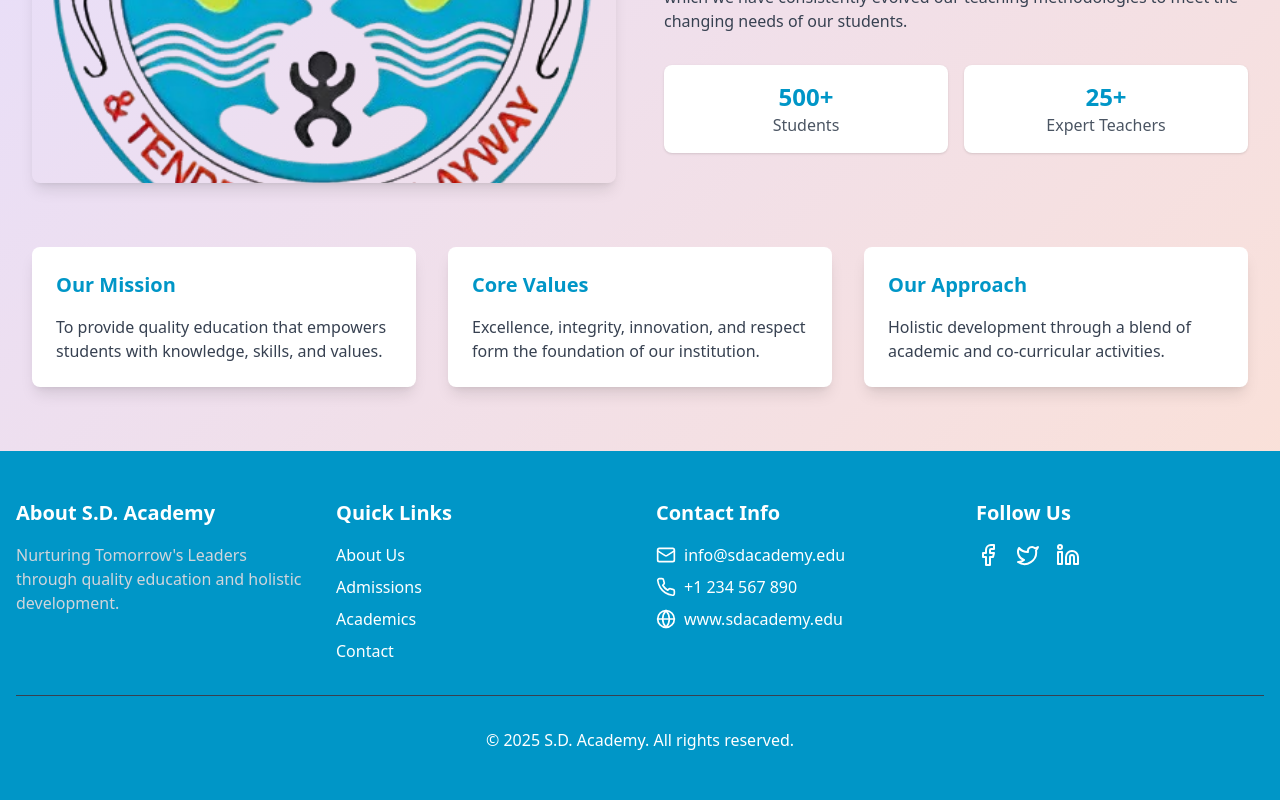
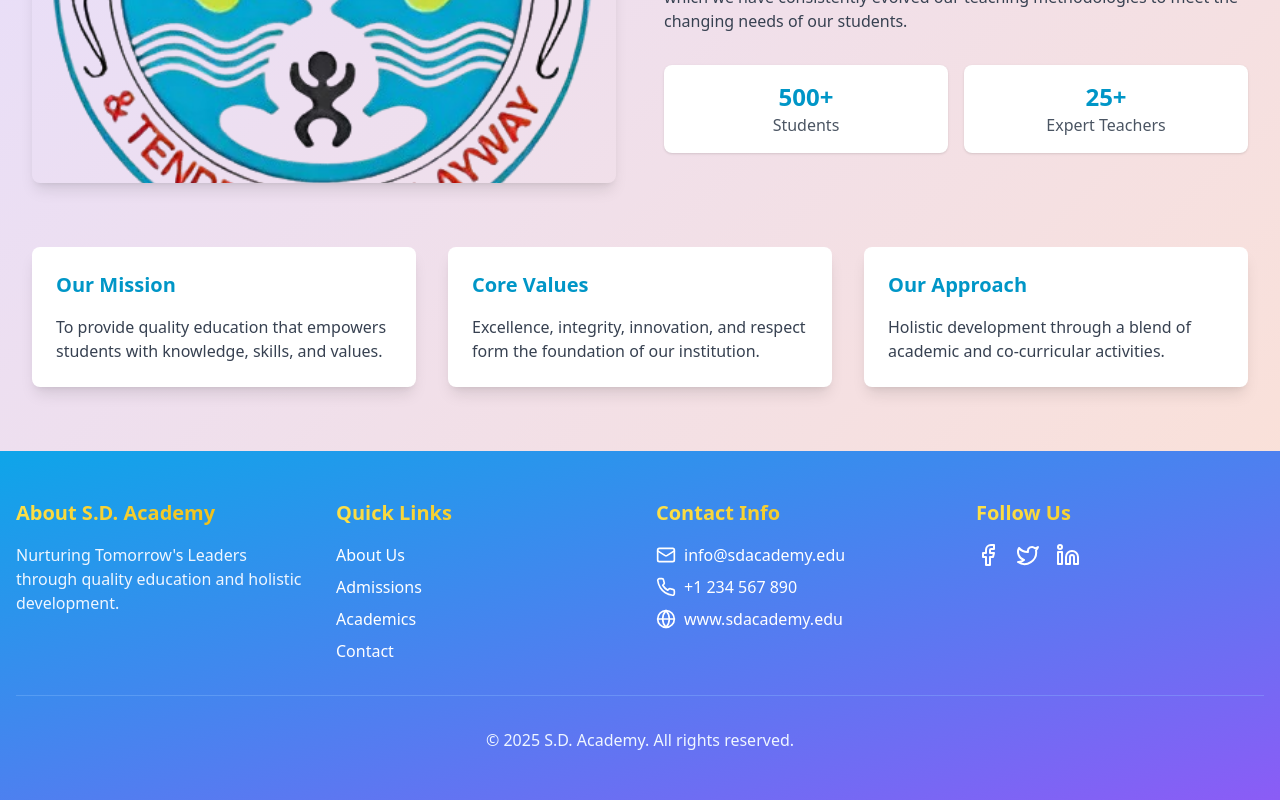
Before and after one commit to Web3Brothers-ai/sd-acadmey, a React (Vite) app: page /about in a window 1280 px wide. Shown: the part 425-1225 px from the top of the page. Built offline with nearby package versions, Linux system fonts and the light colour scheme.

Commit message:
Improve website styling
Updated styling across the website to incorporate more vibrant colors and visually appealing headings.  Changes affect the footer and various sections.

```diff
--- a/src/components/Footer.tsx
+++ b/src/components/Footer.tsx
@@ -1,39 +1,40 @@
+
 import { Mail, Phone, Globe, Facebook, Twitter, Linkedin } from 'lucide-react';
 
 export const Footer = () => {
   return (
-    <footer className="bg-sdblue text-white">
+    <footer className="bg-gradient-to-br from-[#0EA5E9] to-[#8B5CF6] text-white">
       <div className="container mx-auto px-4 py-12">
         <div className="grid grid-cols-1 md:grid-cols-2 lg:grid-cols-4 gap-8">
           <div className="space-y-4">
-            <h3 className="text-xl font-bold mb-4">About S.D. Academy</h3>
-            <p className="text-gray-300">
+            <h3 className="text-xl font-bold mb-4 bg-gradient-to-r from-yellow-300 to-yellow-500 bg-clip-text text-transparent">About S.D. Academy</h3>
+            <p className="text-blue-50">
               Nurturing Tomorrow's Leaders through quality education and holistic development.
             </p>
           </div>
 
           <div className="space-y-4">
-            <h3 className="text-xl font-bold mb-4">Quick Links</h3>
+            <h3 className="text-xl font-bold mb-4 bg-gradient-to-r from-yellow-300 to-yellow-500 bg-clip-text text-transparent">Quick Links</h3>
             <ul className="space-y-2">
-              <li><a href="#" className="hover:text-sdgold transition-colors">About Us</a></li>
-              <li><a href="#" className="hover:text-sdgold transition-colors">Admissions</a></li>
-              <li><a href="#" className="hover:text-sdgold transition-colors">Academics</a></li>
-              <li><a href="#" className="hover:text-sdgold transition-colors">Contact</a></li>
+              <li><a href="#" className="hover:text-yellow-300 transition-colors">About Us</a></li>
+              <li><a href="#" className="hover:text-yellow-300 transition-colors">Admissions</a></li>
+              <li><a href="#" className="hover:text-yellow-300 transition-colors">Academics</a></li>
+              <li><a href="#" className="hover:text-yellow-300 transition-colors">Contact</a></li>
             </ul>
           </div>
 
           <div className="space-y-4">
-            <h3 className="text-xl font-bold mb-4">Contact Info</h3>
+            <h3 className="text-xl font-bold mb-4 bg-gradient-to-r from-yellow-300 to-yellow-500 bg-clip-text text-transparent">Contact Info</h3>
             <div className="space-y-2">
-              <p className="flex items-center gap-2">
+              <p className="flex items-center gap-2 hover:text-yellow-300 transition-colors">
                 <Mail className="w-5 h-5" />
                 info@sdacademy.edu
               </p>
-              <p className="flex items-center gap-2">
+              <p className="flex items-center gap-2 hover:text-yellow-300 transition-colors">
                 <Phone className="w-5 h-5" />
                 +1 234 567 890
               </p>
-              <p className="flex items-center gap-2">
+              <p className="flex items-center gap-2 hover:text-yellow-300 transition-colors">
                 <Globe className="w-5 h-5" />
                 www.sdacademy.edu
               </p>
@@ -41,23 +42,23 @@ export const Footer = () => {
           </div>
 
           <div className="space-y-4">
-            <h3 className="text-xl font-bold mb-4">Follow Us</h3>
+            <h3 className="text-xl font-bold mb-4 bg-gradient-to-r from-yellow-300 to-yellow-500 bg-clip-text text-transparent">Follow Us</h3>
             <div className="flex space-x-4">
-              <a href="#" className="hover:text-sdgold transition-colors">
+              <a href="#" className="hover:text-yellow-300 transition-colors transform hover:scale-110">
                 <Facebook className="w-6 h-6" />
               </a>
-              <a href="#" className="hover:text-sdgold transition-colors">
+              <a href="#" className="hover:text-yellow-300 transition-colors transform hover:scale-110">
                 <Twitter className="w-6 h-6" />
               </a>
-              <a href="#" className="hover:text-sdgold transition-colors">
+              <a href="#" className="hover:text-yellow-300 transition-colors transform hover:scale-110">
                 <Linkedin className="w-6 h-6" />
               </a>
             </div>
           </div>
         </div>
 
-        <div className="border-t border-gray-700 mt-8 pt-8 text-center">
-          <p>&copy; {new Date().getFullYear()} S.D. Academy. All rights reserved.</p>
+        <div className="border-t border-blue-300/30 mt-8 pt-8 text-center">
+          <p className="text-blue-50">&copy; {new Date().getFullYear()} S.D. Academy. All rights reserved.</p>
         </div>
       </div>
     </footer>
--- a/src/components/Hero.tsx
+++ b/src/components/Hero.tsx
@@ -68,9 +68,9 @@ export const Hero = () => {
             }`}
           >
             <h1 className="text-6xl md:text-7xl font-bold text-white mb-4 tracking-wider drop-shadow-2xl">
-              <span className="inline-block hover:scale-110 transition-transform duration-300 animate-text-shimmer bg-gradient-to-r from-yellow-300 to-yellow-500 bg-clip-text text-transparent">S.</span>
-              <span className="inline-block hover:scale-110 transition-transform duration-300 animate-text-shimmer bg-gradient-to-r from-yellow-300 to-yellow-500 bg-clip-text text-transparent ml-2">D.</span>
-              <span className="inline-block hover:scale-110 transition-transform duration-300 animate-text-shimmer bg-gradient-to-r from-blue-400 to-blue-600 bg-clip-text text-transparent ml-2">Academy</span>
+              <span className="inline-block hover:scale-110 transition-transform duration-300 animate-text-shimmer bg-gradient-to-r from-[#F97316] to-[#FBBF24] bg-clip-text text-transparent">S.</span>
+              <span className="inline-block hover:scale-110 transition-transform duration-300 animate-text-shimmer bg-gradient-to-r from-[#F97316] to-[#FBBF24] bg-clip-text text-transparent ml-2">D.</span>
+              <span className="inline-block hover:scale-110 transition-transform duration-300 animate-text-shimmer bg-gradient-to-r from-[#0EA5E9] to-[#8B5CF6] bg-clip-text text-transparent ml-2">Academy</span>
             </h1>
           </div>
 
@@ -79,7 +79,7 @@ export const Hero = () => {
               showSubtitle ? 'translate-y-0 opacity-100' : 'translate-y-20 opacity-0'
             }`}
           >
-            <p className="text-2xl md:text-3xl text-yellow-300 font-light drop-shadow-lg">
+            <p className="text-2xl md:text-3xl text-[#FBBF24] font-light drop-shadow-lg">
               Shaping Tomorrow's Leaders Today
             </p>
           </div>
@@ -92,7 +92,7 @@ export const Hero = () => {
             <div className="flex flex-col sm:flex-row gap-4 justify-center items-center">
               <Button
                 size="lg"
-                className="bg-gradient-to-r from-blue-500 to-blue-700 hover:from-blue-600 hover:to-blue-800 text-white text-xl px-8 py-6 rounded-lg shadow-xl hover:shadow-2xl transition-all duration-300 hover:-translate-y-1 backdrop-blur-sm"
+                className="bg-gradient-to-r from-[#0EA5E9] to-[#8B5CF6] hover:from-[#8B5CF6] hover:to-[#0EA5E9] text-white text-xl px-8 py-6 rounded-lg shadow-xl hover:shadow-2xl transition-all duration-300 hover:-translate-y-1 backdrop-blur-sm"
                 onClick={() => document.getElementById('notices')?.scrollIntoView({ behavior: 'smooth' })}
               >
                 Explore More
@@ -101,7 +101,7 @@ export const Hero = () => {
               <Button
                 size="lg"
                 variant="outline"
-                className="border-2 border-yellow-400 text-yellow-400 hover:bg-yellow-400/10 hover:text-yellow-300 text-xl px-8 py-6 rounded-lg shadow-xl hover:shadow-2xl transition-all duration-300 hover:-translate-y-1 backdrop-blur-sm"
+                className="border-2 border-[#FBBF24] text-[#FBBF24] hover:bg-[#FBBF24]/10 hover:text-[#FCD34D] text-xl px-8 py-6 rounded-lg shadow-xl hover:shadow-2xl transition-all duration-300 hover:-translate-y-1 backdrop-blur-sm"
                 onClick={() => window.location.href = '/admission'}
               >
                 Apply Now
```
